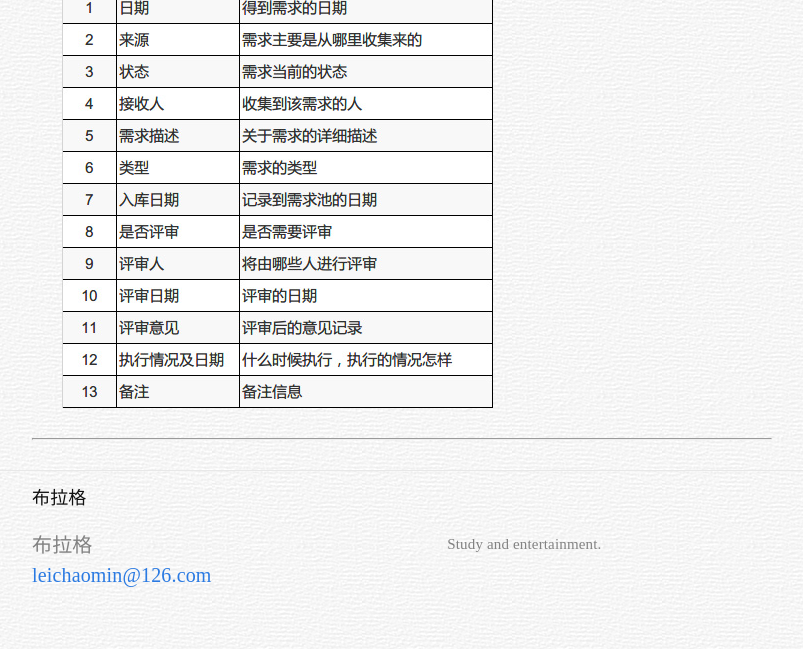
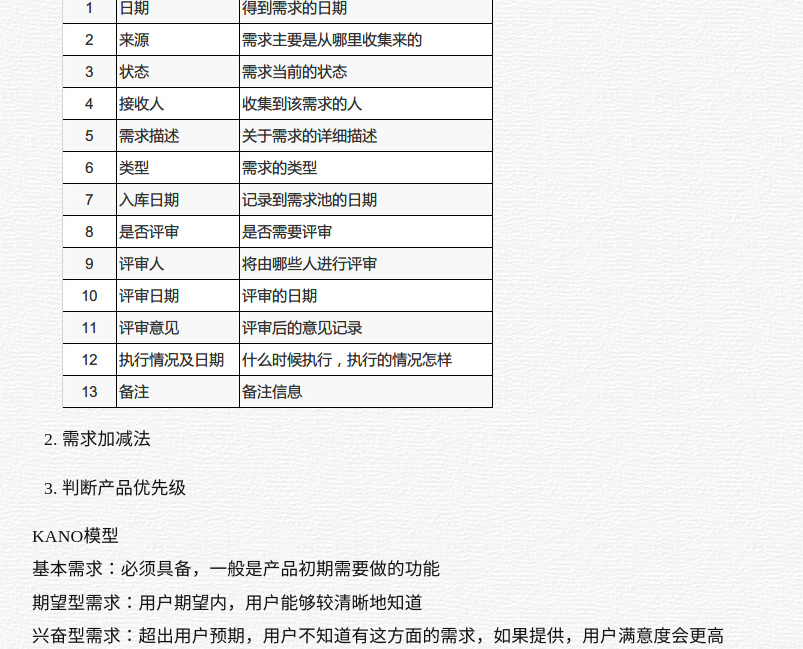
Before and after one commit to Besideme/besideme.github.io, a Jekyll site: the page built from _posts/2016-11-17-manage-demand-note.md, in a window 1280 px wide and 1400 px high, scrolled down 1404 px. Shown: the top 649 px of the window, without its empty margins (238-1041 px from the left). Built offline with Jekyll 4.4.1, drawn with Linux system fonts in a browser that asks for light colours; nearby versions of some CDN libraries; comment, search, counter and statistics services are not loaded; some of the changed text lies outside the part shown; grey boxes are pictures that could not be loaded.

Commit message:
Update 2016-11-17-manage-demand-note.md

```diff
--- a/_posts/2016-11-17-manage-demand-note.md
+++ b/_posts/2016-11-17-manage-demand-note.md
@@ -45,3 +45,26 @@
 
 1. 建立需求池
 ![需求池样式](/image/需求池表格.jpg)
+
+2. 需求加减法
+
+3. 判断产品优先级
+
+KANO模型
+基本需求：必须具备，一般是产品初期需要做的功能
+期望型需求：用户期望内，用户能够较清晰地知道
+兴奋型需求：超出用户预期，用户不知道有这方面的需求，如果提供，用户满意度会更高
+
+![KANO模型](/image/KANO模型.jpg)
+
+KANO模型延伸
+魅力需求：用户意想不到的，如果不提供此需求，用户满意度不会降低，但若提供此需求，用户满意度会有很大提升；
+期望需求：当提供此需求，用户满意度会提升，当不提供此需求，用户满意度会降低；
+必备需求：当优化此需求，用户满意度不会提升，当不提供此需求，用户满意度会大幅降低；
+无差异需求：无论提供或不提供此需求，用户满意度都不会有改变，用户根本不在意；
+反向需求：用户根本都没有此需求，提供后用户满意度反而会下降
+
+![KANO模型延伸](/image/KANO模型延伸.jpg)
+
+根据KANO模型判断用户满意度
+![KANO模型结果](/image/KANO模型结果.jpg)
```
